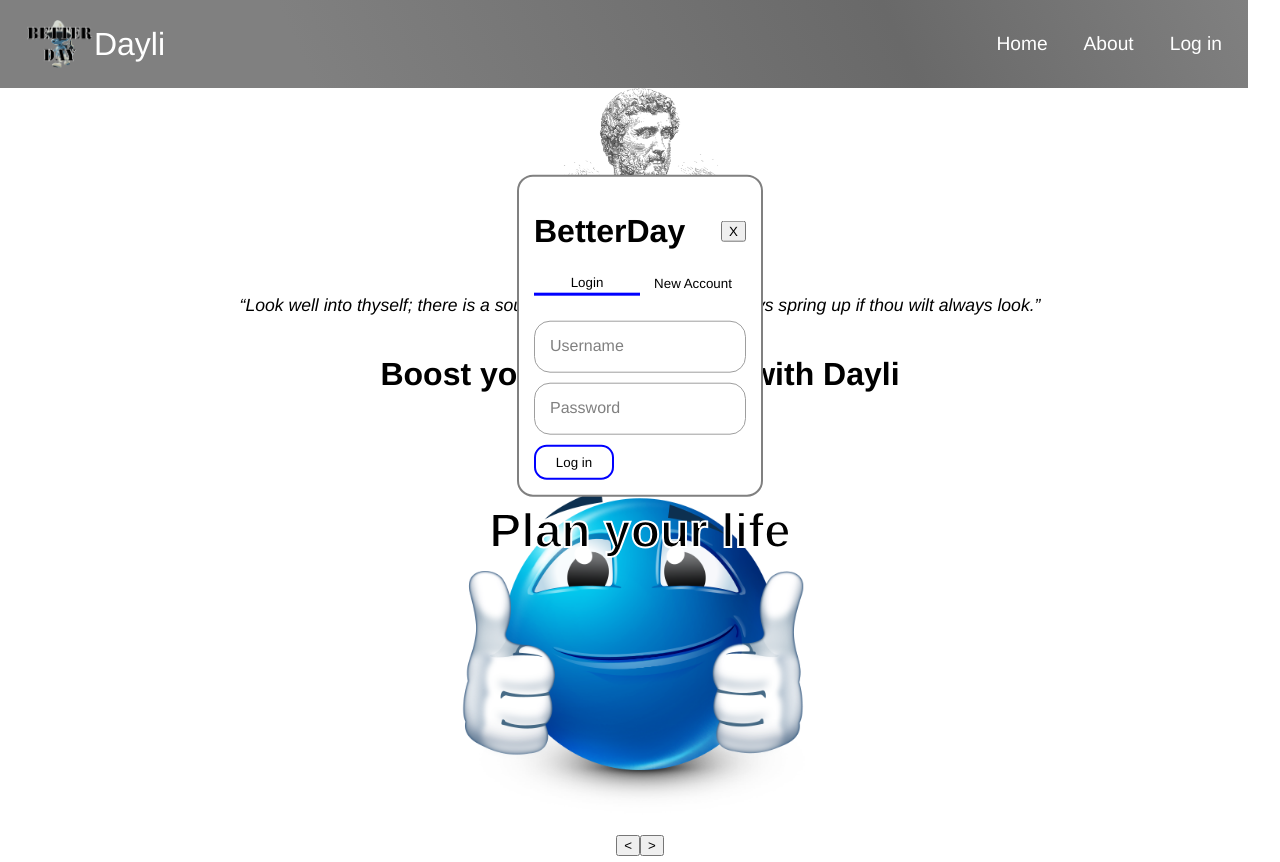
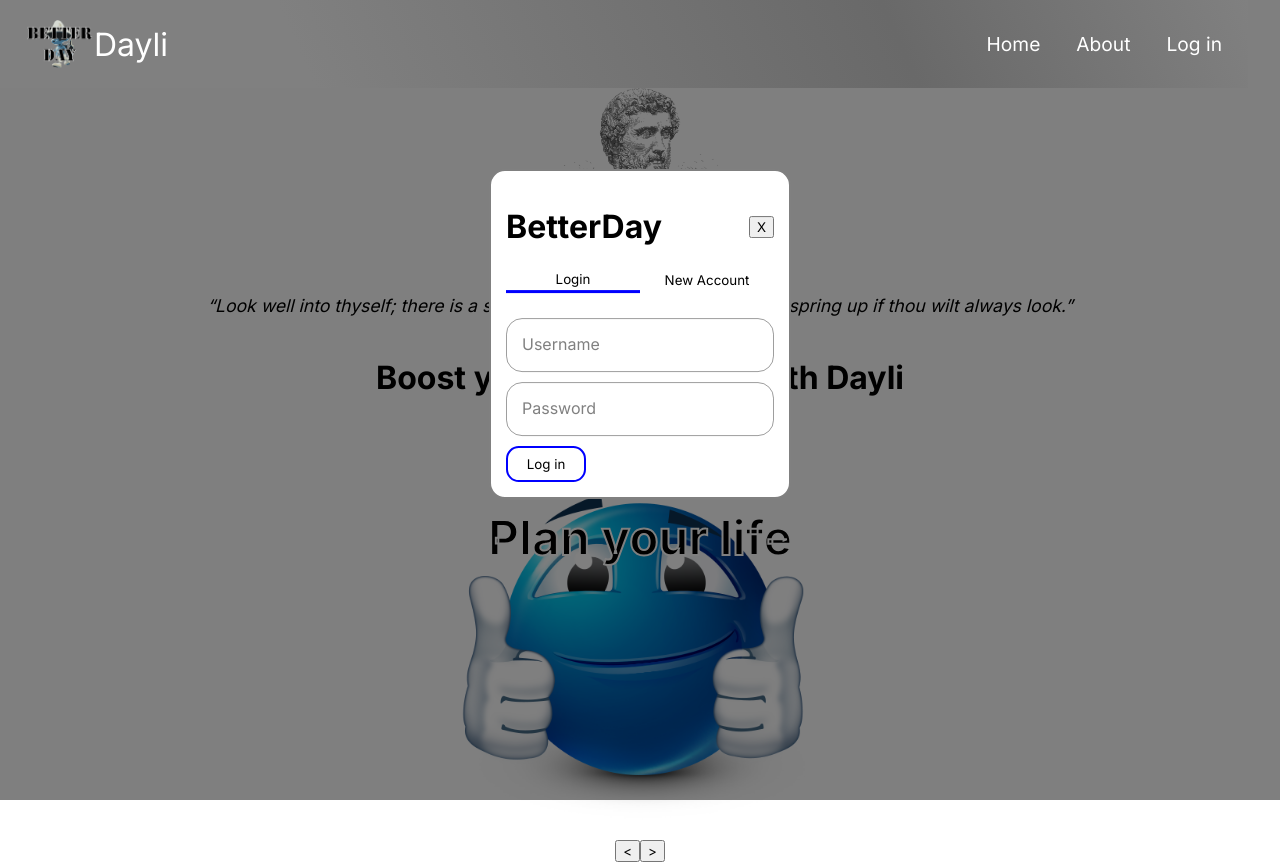
Before and after one commit to PiotrFoltyniewicz/Dayli, a React (Create React App) app in the folder ClientApp/: page / in a window 1280 px wide. Both pictures are taken after a click on the element "Log in". Built offline with nearby package versions, Linux system fonts and the light colour scheme.

Commit message:
revamped login

```diff
--- a/ClientApp/public/index.html
+++ b/ClientApp/public/index.html
@@ -1,6 +1,6 @@
 <!DOCTYPE html>
 <html lang="en">
-  <head>
+<head>
     <meta charset="utf-8">
     <meta name="viewport" content="width=device-width, initial-scale=1, shrink-to-fit=no">
     <meta name="theme-color" content="#000000">
@@ -11,6 +11,8 @@
     -->
     <link rel="manifest" href="%PUBLIC_URL%/manifest.json">
     <link rel="shortcut icon" href="%PUBLIC_URL%/favicon.ico">
+    <link href="https://fonts.googleapis.com/css2?family=Inter:wght@400;700&display=swap" rel="stylesheet">
+
     <!--
       Notice the use of %PUBLIC_URL% in the tags above.
       It will be replaced with the URL of the `public` folder during the build.
@@ -21,7 +23,7 @@
       Learn how to configure a non-root public URL by running `npm run build`.
     -->
     <title>BetterDay</title>
-  </head>
+</head>
   <body>
     <noscript>
       You need to enable JavaScript to run this app.
--- a/ClientApp/src/App.js
+++ b/ClientApp/src/App.js
@@ -1,4 +1,4 @@
-import React, { useState } from 'react';
+import React from 'react';
 import { Route, Routes } from 'react-router-dom';
 import Home from './components/Home';
 import Navbar from './components/Navbar';
@@ -9,18 +9,16 @@ import TaskPage from './components/TaskPage'
 import NotePage from './components/NotePage'
 import HabitPage from './components/HabitPage'
 import './custom.css';
-import { AuthProvider } from './contexts/AuthContext';
+import { AuthProvider} from './contexts/AuthContext';
 
 function App() {
-    const [logPopUp, setLogPopUp] = useState(false);
-
     return (
         <div className="App">
             <AuthProvider>
-                <Navbar setLogPopUp={setLogPopUp} />
+                <Navbar/>
                 <Routes>
                     <Route index element={<Home />} />
-                    <Route path="/home" element={<Home setLogPopUp={setLogPopUp} />} />
+                    <Route path="/home" element={<Home/>} />
                     <Route path="/about" element={<About />} />
                     <Route path="/profile" element={<Profile />} />
                     <Route path="/task" element={<TaskPage />} />
@@ -28,7 +26,7 @@ function App() {
                     <Route path="/note" element={<NotePage />} />
                 </Routes>
                 { /*<LoremIpsum /> */ }
-                {logPopUp && <Login setLogPopUp={setLogPopUp} />}
+                <Login/>
             </AuthProvider>
         </div>
     );
--- a/ClientApp/src/components/GuestHome.js
+++ b/ClientApp/src/components/GuestHome.js
@@ -1,7 +1,8 @@
 import ImageGallery from './ImageGallery';
 import QuoteBlock from './QuoteBlock.js';
-
+import { useAuth } from '../contexts/AuthContext'
 function GuestHome() {
+    const { toggleLoginForm } = useAuth()
     const testImages = [
         {
             text: 'Plan your life',
@@ -17,12 +18,15 @@ function GuestHome() {
         }
     ];
 
+    function handleClick() {
+        toggleLoginForm()
+    }
     return (
         <div className='home--content' >
             <QuoteBlock />
             <h1>Boost your productivity with Dayli</h1>
-            <button>Join for free!</button>
-            <ImageGallery images={ testImages } />
+            <button onClick={handleClick}>Join for free!</button>
+            <ImageGallery images={testImages} />
             {/* Dawaj tu ten login popup jak sie kliknie */}
 
         </div>
--- a/ClientApp/src/components/Login.js
+++ b/ClientApp/src/components/Login.js
@@ -3,31 +3,40 @@ import LoginForm from "./LoginForm";
 import RegisterForm from "./RegisterForm";
 import { useAuth } from "../contexts/AuthContext";
 
-function Login(props) {
+function Login() {
     const [formMethod, setFormMethod] = useState(0);
-    const { token } = useAuth();
+    const { token, isLoginFormVisible, toggleLoginForm } = useAuth();
 
     const handleMethodClick = (method) => {
         setFormMethod(method);
     };
-    const handleEscape = () => {
-        props.setLogPopUp(false);
+
+    const isAuthenticated = !!token;
+
+    useEffect(() => {
+        if (isLoginFormVisible) {
+            document.body.style.overflow = 'hidden';
+        } else {
+            document.body.style.overflow = 'auto';
         }
 
+        if (isAuthenticated && isLoginFormVisible) {
+            toggleLoginForm();
+        }
+    }, [isAuthenticated, toggleLoginForm, isLoginFormVisible]);
 
-    const isAuthenticated = !!token;
-    useEffect(() => {
-        if (isAuthenticated) {
-            props.setLogPopUp(false);
+    if (!isLoginFormVisible || isAuthenticated) {
+        return null;
     }
-    }, [isAuthenticated, props]);
 
     return (
+        <>
+            {isLoginFormVisible && <div className="login--overlay"></div>}
             <div className="profile" id="profile">
                 <div className="login--box">
                     <div className="login--title">
                         <h1>BetterDay</h1>
-                    <button onClick={handleEscape }>X</button>
+                        <button onClick={toggleLoginForm}>X</button>
                     </div>
                     <div className="login--formMethod">
                         <button
@@ -48,6 +57,7 @@ function Login(props) {
                     {formMethod === 0 ? <LoginForm /> : <RegisterForm />}
                 </div>
             </div>
+        </>
     );
 }
 
--- a/ClientApp/src/components/Navbar.js
+++ b/ClientApp/src/components/Navbar.js
@@ -2,8 +2,8 @@ import React, { useRef } from 'react';
 import dayliLogo from '../images/dayliLogo.png';
 import { useAuth } from '../contexts/AuthContext';
 
-function Navbar(props) {
-    const { token } = useAuth();
+function Navbar() {
+    const { token, toggleLoginForm } = useAuth();
     const navbarRef = useRef();
     const loginButtonRef = useRef();
     const showNavbar = () => {
@@ -11,7 +11,7 @@ function Navbar(props) {
     };
 
     const handleLogInClick = () => {
-        props.setLogPopUp((prev) => !prev);
+        toggleLoginForm()
         showNavbar();
     };
 
--- a/ClientApp/src/contexts/AuthContext.js
+++ b/ClientApp/src/contexts/AuthContext.js
@@ -1,9 +1,10 @@
-import { createContext, useContext, useState } from 'react';
+import React, { createContext, useContext, useState } from 'react';
 
 const AuthContext = createContext();
 
 export const AuthProvider = ({ children }) => {
     const [token, setToken] = useState(sessionStorage.getItem('jwtToken') || '');
+    const [isLoginFormVisible, setLoginFormVisible] = useState(false);
 
     const loginToken = (newToken) => {
         setToken(newToken);
@@ -15,8 +16,18 @@ export const AuthProvider = ({ children }) => {
         sessionStorage.removeItem('jwtToken');
     };
 
+    const toggleLoginForm = () => {
+        setLoginFormVisible(!isLoginFormVisible);
+    };
+
     return (
-        <AuthContext.Provider value={{ token, loginToken, logoutToken}}>
+        <AuthContext.Provider value={{
+            token,
+            loginToken,
+            logoutToken,
+            isLoginFormVisible,
+            toggleLoginForm
+        }}>
             {children}
         </AuthContext.Provider>
     );
--- a/ClientApp/src/custom.css
+++ b/ClientApp/src/custom.css
@@ -1,12 +1,12 @@
 /* Font family settings */
 * {
-    font-family: "Helvetica", "system-ui";
+    font-family: 'Inter', sans-serif;
     box-sizing: border-box;
 }
 
 @supports (font-variation-settings: normal) {
     * {
-        font-family: "Helvetica", "system-ui";
+        font-family: 'Inter', sans-serif;
         box-sizing: border-box;
     }
 }
@@ -19,10 +19,11 @@ a {
 code {
     color: #E01A76;
 }
+
 .login--title {
-    display:flex;
-    justify-content:space-between;
-    align-items:center;
+    display: flex;
+    justify-content: space-between;
+    align-items: center;
 }
 
 /* Primary button styling */
@@ -83,17 +84,18 @@ body {
     text-decoration: none;
     padding: 10px;
 }
+
 .navbar--right {
-    display:flex;
-    align-items:center;
-    justify-content:space-between;
+    display: flex;
+    align-items: center;
+    justify-content: space-between;
 }
 
 .navbar--right--element {
     font-size: larger;
     border-radius: 15px;
     width: inherit;
-    cursor:pointer;
+    cursor: pointer;
 }
 
     .navbar--right--element:hover {
@@ -126,9 +128,20 @@ body {
     margin-top: 15px;
 }
 
+.login--overlay {
+    position: fixed;
+    top: 0;
+    left: 0;
+    width: 100%;
+    height: 100%;
+    background-color: rgba(0, 0, 0, 0.5);
+    z-index: 99;
+}
+
 .login--label {
-    padding-left:1rem;
+    padding-left: 1rem;
 }
+
 .login--input {
     border: 1.5px solid #9e9e9e;
     border-radius: 1rem;
@@ -136,7 +149,7 @@ body {
     padding: 1rem;
     font-size: 1rem;
     transition: border 150ms cubic-bezier(0.4, 0, 0.2, 1);
-    margin-bottom:10px;
+    margin-bottom: 10px;
 }
 
     .login--input:focus, .login--input:valid {
@@ -159,31 +172,36 @@ body {
     transform: translateY(1rem);
     transition: 150ms cubic-bezier(0.4, 0, 0.2, 1);
 }
+
 .login--box {
     width: calc(100%-30px);
-    margin:15px;
+    margin: 15px;
 }
+
 .login--formMethod {
-    display:flex;
-    justify-content:space-around;
+    display: flex;
+    justify-content: space-around;
 }
+
     .login--formMethod button {
-    width:50%;
-    text-align:center;
-    background:none;
-    border:none;
-    padding:3px;
-    margin-bottom:10px;
+        width: 50%;
+        text-align: center;
+        background: none;
+        border: none;
+        padding: 3px;
+        margin-bottom: 10px;
     }
+
 .login--activeMethod {
-    border-bottom:3px solid blue !important;
+    border-bottom: 3px solid blue !important;
 }
+
 .login--submit {
-    background-color:white;
-    border:2px solid blue;
-    padding:8px;
-    border-radius:0.8rem;
-    width:80px;
+    background-color: white;
+    border: 2px solid blue;
+    padding: 8px;
+    border-radius: 0.8rem;
+    width: 80px;
 }
 
 #profile {
@@ -197,13 +215,13 @@ body {
     border: 2px solid gray;
 }
 
-.home--content{
+.home--content {
     display: flex;
     align-items: center;
     flex-direction: column;
 }
 
-.quoteBlock{
+.quoteBlock {
     display: flex;
     flex-direction: column;
     align-items: center;
@@ -214,12 +232,12 @@ body {
         font-size: 1.1em;
     }
 
-.quoteBlock img{
+    .quoteBlock img {
         width: 200px;
     }
 
 
-.imageGallery{
+.imageGallery {
     display: flex;
     flex-direction: column;
     align-items: center;
@@ -227,7 +245,7 @@ body {
     height: 400px;
 }
 
-.imageGallery--object{
+.imageGallery--object {
     display: flex;
     justify-content: center;
     position: relative;
@@ -235,12 +253,12 @@ body {
     border-radius: 25px;
 }
 
-.imageGallery--object img{
+    .imageGallery--object img {
         max-width: 100%;
         max-height: 100%;
     }
 
-.imageGallery--object p{
+    .imageGallery--object p {
         position: absolute;
         top: 20px;
         text-align: center;
@@ -250,14 +268,14 @@ body {
         -webkit-text-stroke: white 2px;
     }
 
-.imageGallery--buttons{
+.imageGallery--buttons {
     position: relative;
     display: flex;
     justify-content: space-between;
     align-items: stretch;
 }
 
-.home--userContent{
+.home--userContent {
     display: flex;
     justify-content: space-around;
     width: 90%;
@@ -275,13 +293,13 @@ body {
     font-size: 1.2em;
 }
 
-.home--userContent--box div{
+    .home--userContent--box div {
         display: flex;
         flex-direction: column;
         width: 60%;
     }
 
-.taskElement, .habitElement, .noteElement{
+.taskElement, .habitElement, .noteElement {
     background-color: darkgray;
     margin: 5px;
     padding: 8px 12px;
@@ -290,11 +308,11 @@ body {
     align-items: center;
 }
 
-.home--userContent--circleProgressbar{
+.home--userContent--circleProgressbar {
     width: 40%;
 }
 
-.taskPage, .habitPage, .notePage{
+.taskPage, .habitPage, .notePage {
     display: flex;
     flex-direction: column;
 }
@@ -305,9 +323,11 @@ body {
     flex-direction: column;
     padding: 0px 20px 0px 20px;
 }
+
     .taskPage--header h2, .habitPage--header h2, .notePage--header h2 {
         margin-top: 0px;
     }
+
     .taskPage--header h1, .habitPage--header h1, .notePage--header h1 {
         margin-bottom: 0px;
     }
@@ -350,7 +370,7 @@ body {
     border-radius: 20px;
 }
 
-.taskPage--main--addTask, .notePage--main--addNote{
+.taskPage--main--addTask, .notePage--main--addNote {
     display: flex;
     justify-content: space-between;
     align-items: center;
@@ -362,7 +382,7 @@ body {
     font-size: 1.0em;
 }
 
-.notePage--main--addNote{
+.notePage--main--addNote {
     min-width: 40%;
     min-height: 40%;
 }
@@ -439,12 +459,12 @@ body {
     width: 25%;
 }
 
-.habitPage--main--habitTable, .habitPage--main--habitTable *{
+.habitPage--main--habitTable, .habitPage--main--habitTable * {
     border: 1px solid black;
     border-radius: 4px;
 }
 
-.habitPage--main--habitTable{
+.habitPage--main--habitTable {
     border: none;
 }
 
@@ -468,7 +488,7 @@ body {
         width: 100%;
         display: flex;
         justify-content: space-between;
-        align-items:center;
+        align-items: center;
     }
 
     .navbar--control {
@@ -521,6 +541,7 @@ body {
             .navbar li:hover {
                 color: dimgray;
             }
+
     .visible {
         display: flex;
     }
```
Lines whose indentation alone changed are shown as unchanged.
